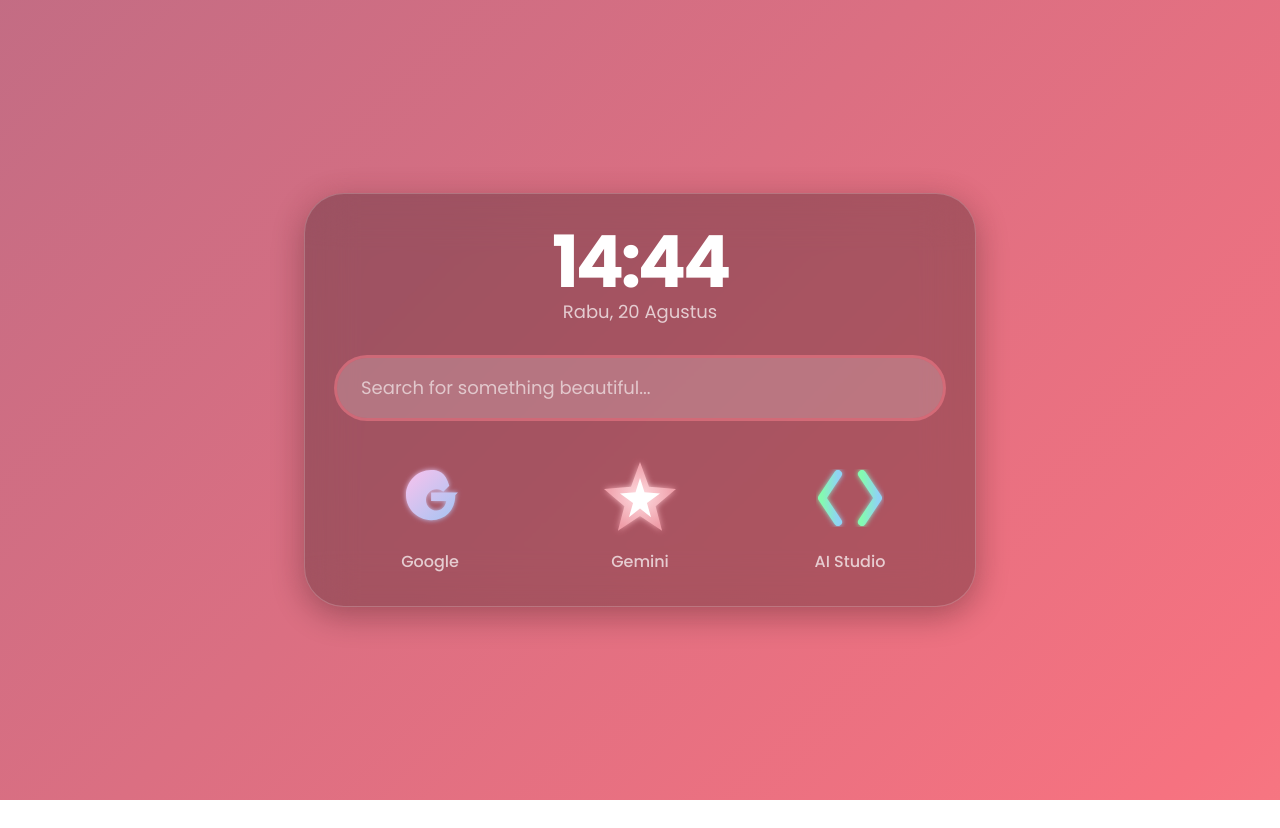
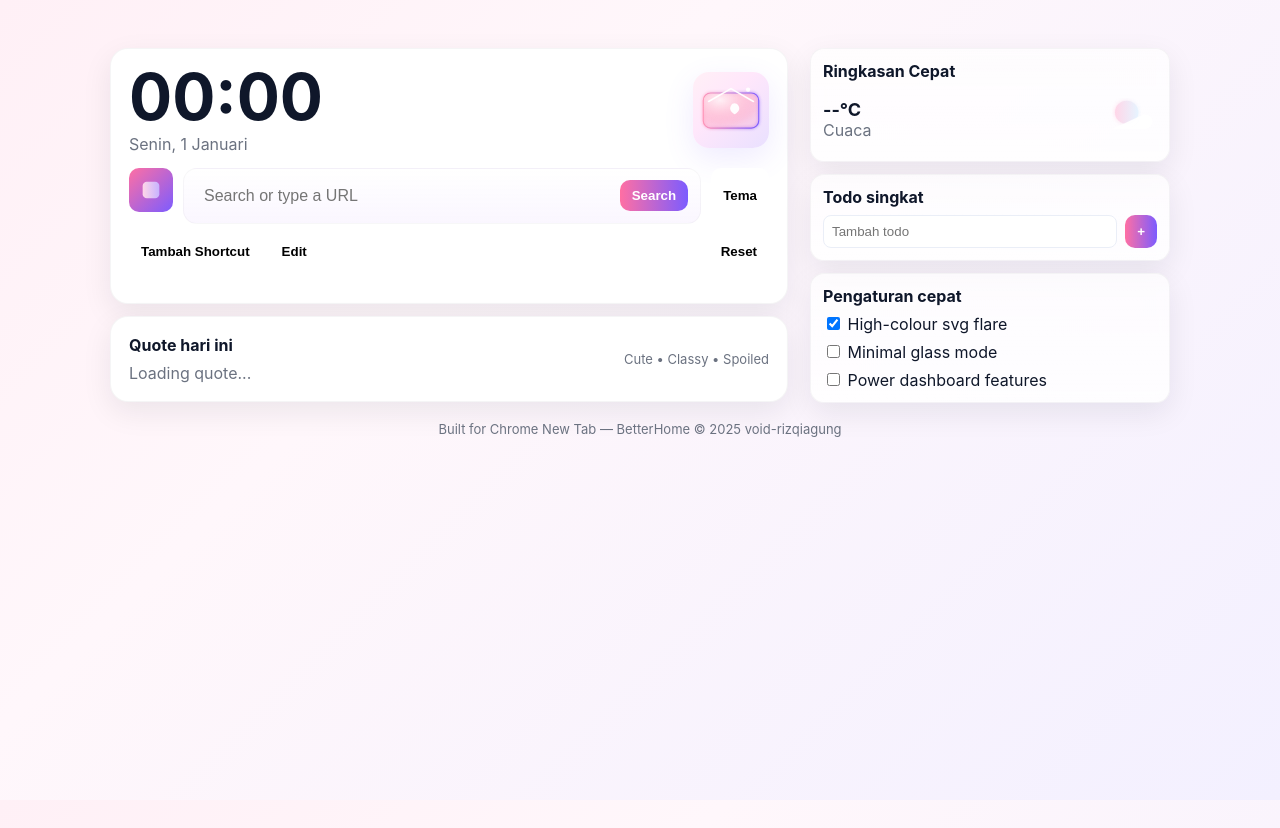
Before and after one commit to void-rizqiagung/betterhome-page, a plain HTML site: page index.html in a window 1280 px wide. Before the commit the page ends 800 px from the top, so only its background shows below. Drawn offline with nearby package versions, Linux system fonts and the light colour scheme.

Commit message:
Update index.html with new content

```diff
--- a/index.html
+++ b/index.html
@@ -1,170 +1,192 @@
-<!DOCTYPE html>
-<html lang="en">
+<!doctype html>
+<html lang="id">
 <head>
-    <meta charset="UTF-8">
-    <meta name="viewport" content="width=device-width, initial-scale=1.0">
-    <title>New Tab</title>
-    <!-- Tailwind CSS CDN -->
-    <script src="https://cdn.tailwindcss.com"></script>
-    <!-- Google Fonts: Poppins for a softer, cuter feel -->
-    <link rel="preconnect" href="https://fonts.googleapis.com">
-    <link rel="preconnect" href="https://fonts.gstatic.com" crossorigin>
-    <link href="https://fonts.googleapis.com/css2?family=Poppins:wght@400;500;600;700&display=swap" rel="stylesheet">
+  <meta charset="utf-8" />
+  <meta name="viewport" content="width=device-width,initial-scale=1" />
+  <meta name="description" content="BetterHome — New Tab untuk Chrome: cute, classy, dan power dashboard dalam satu." />
+  <title>BetterHome — New Tab</title>
+  <!-- Critical CSS (inline) untuk LCP cepat. Tailwind tidak dipakai di produksi New Tab untuk ukuran kecil. -->
   <style>
-        /* A dreamy, animated aurora gradient background */
-        body {
-            font-family: 'Poppins', sans-serif;
-            background: linear-gradient(-45deg, #f8b195, #f67280, #c06c84, #6c5b7b, #355c7d);
-            background-size: 400% 400%;
-            animation: gradientAnimation 20s ease infinite;
-            -webkit-font-smoothing: antialiased;
-            -moz-osx-font-smoothing: grayscale;
+    :root{
+      --bg1: linear-gradient(135deg,#fff0f6 0%, #fff7fb 35%, #f3f0ff 100%);
+      --glass: rgba(255,255,255,0.6);
+      --card: #ffffff;
+      --muted:#6b7280;
+      --accent:#ff6fa3;--accent2:#7c5cff;
+      --radius:18px;--maxW:1100px;--shadow:0 10px 30px rgba(15,23,42,0.08);
     }
+    *{box-sizing:border-box}
+    html,body{height:100%}
+    body{
+      margin:0;font-family:Inter, Poppins, system-ui, -apple-system, "Segoe UI", Roboto, "Helvetica Neue", Arial;
+      background:var(--bg1);-webkit-font-smoothing:antialiased;color:#0f172a;
+    }
+    .wrap{max-width:var(--maxW);margin:28px auto;padding:20px}
+    .newtab{display:flex;gap:22px;align-items:flex-start}
+    /* Left: utama (waktu, search, shortcuts) */
+    .main{flex:1;min-width:320px}
+    .card{background:var(--card);border-radius:var(--radius);padding:18px;box-shadow:var(--shadow);border:1px solid rgba(15,23,42,0.04)}
 
-        @keyframes gradientAnimation {
-            0% { background-position: 0% 50%; }
-            50% { background-position: 100% 50%; }
-            100% { background-position: 0% 50%; }
-        }
+    /* Time & date */
+    .time{font-weight:700;font-size:clamp(32px,6vw,64px);line-height:0.95;margin:0}
+    .date{color:var(--muted);margin-top:6px}
 
-        /* Custom glowing shadow for the main container */
-        .main-container {
-            box-shadow: 0 8px 32px 0 rgba(0, 0, 0, 0.3), 0 0 20px 5px rgba(246, 114, 128, 0.2);
-        }
+    /* Search */
+    .search-row{display:flex;gap:10px;margin-top:14px}
+    .search-wrap{flex:1;display:flex;align-items:center;gap:10px;padding:10px 12px;border-radius:14px;background:linear-gradient(180deg,rgba(255,255,255,0.9),rgba(250,246,255,0.95));border:1px solid rgba(15,23,42,0.03)}
+    .search-input{flex:1;border:0;background:transparent;padding:8px;font-size:16px;outline:none}
+    .engine-select{width:44px;height:44px;border-radius:10px;border:0;background:linear-gradient(135deg,var(--accent),var(--accent2));display:flex;align-items:center;justify-content:center;cursor:pointer}
 
-        /* Custom focus ring for the search bar */
-        #search-input:focus {
-            box-shadow: 0 0 0 3px rgba(252, 128, 142, 0.5);
-        }
+    /* Shortcuts grid: responsive */
+    .shortcuts{display:grid;grid-template-columns:repeat(4,1fr);gap:12px;margin-top:18px}
+    .tile{display:flex;flex-direction:column;align-items:center;gap:8px;padding:12px;border-radius:12px;background:linear-gradient(180deg,rgba(255,255,255,0.98),#fff);cursor:pointer;transition:transform .18s ease, box-shadow .18s ease}
+    .tile:hover{transform:translateY(-6px);box-shadow:0 12px 28px rgba(15,23,42,0.08)}
+    .tile svg{width:56px;height:56px}
+    .tile .label{font-weight:600;color:#111827;font-size:0.95rem}
+
+    /* Right: widgets (minimal glass or power dashboard) */
+    .side{width:360px;min-width:260px;display:flex;flex-direction:column;gap:12px}
+    .widget{padding:12px;border-radius:14px;background:linear-gradient(180deg,rgba(255,255,255,0.7),rgba(255,255,255,0.85));backdrop-filter: blur(6px);border:1px solid rgba(15,23,42,0.04)}
+    .widget h4{margin:0 0 8px}
+
+    /* Controls */
+    .controls{display:flex;gap:8px;align-items:center;margin-top:12px}
+    .btn{padding:8px 12px;border-radius:10px;border:0;background:#fff;font-weight:600;cursor:pointer}
+    .btn.primary{background:linear-gradient(90deg,var(--accent),var(--accent2));color:white}
+
+    footer{margin-top:18px;color:var(--muted);font-size:13px;text-align:center}
+
+    @media (max-width:980px){.newtab{flex-direction:column}.side{width:100%}}
+    @media (max-width:680px){.shortcuts{grid-template-columns:repeat(3,1fr)}.tile svg{width:48px;height:48px}}
+    @media (prefers-reduced-motion: reduce){*{transition:none!important}}
   </style>
 </head>
-<body class="min-h-screen flex items-center justify-center text-white p-4">
-
-    <!-- Main container with a soft glassmorphism effect -->
-    <main class="main-container w-full max-w-2xl text-center p-6 sm:p-8 bg-black/25 rounded-[2.5rem] border border-white/20 backdrop-blur-xl">
-
-        <!-- Time and Date Display -->
-        <div class="mb-8">
-            <h1 id="time" class="text-6xl sm:text-7xl font-bold tracking-tighter">12:00</h1>
-            <p id="date" class="text-base sm:text-lg opacity-70">Monday, 1 January</p>
+<body>
+  <div class="wrap">
+    <div class="newtab">
+      <main class="main">
+        <div class="card" id="hero">
+          <div style="display:flex;justify-content:space-between;align-items:center;gap:12px">
+            <div>
+              <h1 id="time" class="time">00:00</h1>
+              <div id="date" class="date">Senin, 1 Januari</div>
             </div>
-
-        <!-- Google Search Form -->
-        <form id="search-form" action="https://www.google.com/search" method="get" class="mb-10">
-            <input id="search-input" type="text" name="q" placeholder="Search for something beautiful..." autocomplete="off"
-                   class="w-full px-6 py-4 text-lg bg-white/10 rounded-full border-none outline-none placeholder:text-white/60 transition-all duration-300 focus:bg-white/20">
-        </form>
-
-        <!-- Shortcuts Section -->
-        <div class="grid grid-cols-3 gap-4 sm:gap-6">
-
-            <!-- Google Shortcut -->
-            <a href="https://www.google.com" class="group flex flex-col items-center gap-3 transition-transform duration-300 ease-out hover:scale-110">
-                <div class="w-20 h-20 flex items-center justify-center transition-all duration-300 ease-out group-hover:drop-shadow-[0_0_15px_rgba(255,255,255,0.3)]">
-                    <!-- High-Coloring Google SVG -->
-                    <svg viewBox="0 0 100 100" xmlns="http://www.w3.org/2000/svg">
+            <!-- logo SVG high-colour diffusion -->
+            <div aria-hidden="true" style="width:76px;height:76px;border-radius:16px;display:grid;place-items:center;background:linear-gradient(135deg,#fff0f6 0%,#ffe7fb 40%,#e9e0ff 100%);box-shadow:0 10px 30px rgba(124,92,255,0.12)">
+              <svg viewBox="0 0 120 120" width="64" height="64" role="img" aria-label="BetterHome logo">
                 <defs>
-                            <linearGradient id="google-grad" x1="0%" y1="0%" x2="100%" y2="100%">
-                                <stop offset="0%" style="stop-color:#F9C2ED" />
-                                <stop offset="100%" style="stop-color:#A3C4F3" />
-                            </linearGradient>
-                            <filter id="glow-google">
-                                <feGaussianBlur stdDeviation="3.5" result="coloredBlur"/>
-                                <feMerge>
-                                    <feMergeNode in="coloredBlur"/>
-                                    <feMergeNode in="SourceGraphic"/>
-                                </feMerge>
-                            </filter>
+                  <linearGradient id="lgA" x1="0" x2="1"><stop offset="0" stop-color="#ff93b6"/><stop offset="1" stop-color="#7c5cff"/></linearGradient>
+                  <radialGradient id="rgB" cx="30%" cy="20%" r="80%"><stop offset="0" stop-color="#fff0f6" stop-opacity="0.95"/><stop offset="1" stop-color="#ff93b6" stop-opacity="0.15"/></radialGradient>
+                  <filter id="glo"><feGaussianBlur stdDeviation="3" result="b"/><feMerge><feMergeNode in="b"/><feMergeNode in="SourceGraphic"/></feMerge></filter>
                 </defs>
-                        <g filter="url(#glow-google)">
-                            <path fill="url(#google-grad)" d="M85.1,43.1H51.4v10.8h19c-1.3,7-5.9,11.8-12.2,11.8c-7.3,0-13.2-6-13.2-13.3s5.9-13.3,13.2-13.3 c3.9,0,6.8,1.7,8.4,3.2l7.5-7.5C69.3,17.7,61,15,51.4,15C34.3,15,20,29.3,20,46.4s14.3,31.4,31.4,31.4 c18.1,0,30.1-12.8,30.1-30.8C81.5,45.8,85.1,43.1,85.1,43.1z"/>
+                <g filter="url(#glo)">
+                  <rect x="8" y="28" width="104" height="66" rx="14" fill="url(#rgB)" stroke="url(#lgA)" stroke-width="2"/>
+                </g>
+                <path d="M18 44 L60 20 L102 44" fill="none" stroke="#fff" stroke-width="3" stroke-linecap="round" stroke-linejoin="round" opacity="0.98"/>
+                <g transform="translate(60,58)">
+                  <path d="M0 -6 c3 -6 10 -6 14 0 c4 6 0 12 -7 16 c-7 -4 -11 -10 -7 -16" fill="#fff" opacity="0.95"/>
+                </g>
+                <g transform="translate(92,22)" opacity="0.95">
+                  <circle cx="0" cy="0" r="4" fill="#fff"/>
                 </g>
               </svg>
             </div>
-                <span class="font-medium opacity-70 group-hover:opacity-100 transition-opacity">Google</span>
-            </a>
+          </div>
 
-            <!-- Gemini Shortcut -->
-            <a href="https://gemini.google.com/" class="group flex flex-col items-center gap-3 transition-transform duration-300 ease-out hover:scale-110">
-                <div class="w-20 h-20 flex items-center justify-center transition-all duration-300 ease-out group-hover:drop-shadow-[0_0_15px_rgba(255,255,255,0.4)]">
-                    <!-- High-Coloring Gemini SVG -->
-                    <svg viewBox="0 0 100 100" xmlns="http://www.w3.org/2000/svg">
+          <div class="search-row" role="search" aria-label="Cari">
+            <button id="engine-btn" class="engine-select" title="Pilih mesin pencari" aria-haspopup="true" aria-expanded="false">
+              <!-- engine icon (will update) -->
+              <svg id="engine-icon" viewBox="0 0 24 24" width="20" height="20" aria-hidden="true">
                 <defs>
-                            <radialGradient id="gemini-grad" cx="50%" cy="50%" r="50%" fx="50%" fy="50%">
-                                <stop offset="0%" style="stop-color:#FFDDE1" />
-                                <stop offset="100%" style="stop-color:#EE9CA7" />
-                            </radialGradient>
-                            <filter id="glow-gemini">
-                                <feGaussianBlur stdDeviation="4" result="coloredBlur"/>
-                                <feMerge>
-                                    <feMergeNode in="coloredBlur"/>
-                                    <feMergeNode in="SourceGraphic"/>
-                                </feMerge>
-                            </filter>
+                  <linearGradient id="engGrad" x1="0" x2="1"><stop offset="0" stop-color="#ffd6e8"/><stop offset="1" stop-color="#c7b3ff"/></linearGradient>
                 </defs>
-                        <g filter="url(#glow-gemini)">
-                           <path fill="url(#gemini-grad)" d="M50 5 L61.2 35.8 L95 38.8 L69.5 60.2 L77.6 91 L50 72.5 L22.4 91 L30.5 60.2 L5 38.8 L38.8 35.8Z" />
-                           <path fill="white" d="M50 25 L55.6 42.9 L75 44.4 L58.7 56.1 L63.8 74 L50 63.2 L36.2 74 L41.3 56.1 L25 44.4 L44.4 42.9Z" />
+                <rect x="2" y="2" width="20" height="20" rx="5" fill="url(#engGrad)"/>
+              </svg>
+            </button>
+
+            <div class="search-wrap">
+              <input id="search-input" class="search-input" type="search" placeholder="Search or type a URL" aria-label="Search" />
+              <button id="search-go" class="btn primary" aria-label="Search sekarang">Search</button>
+            </div>
+
+            <button id="theme-toggle" class="btn" title="Toggle theme">Tema</button>
+          </div>
+
+          <div class="controls">
+            <button id="add-shortcut" class="btn">Tambah Shortcut</button>
+            <button id="edit-shortcuts" class="btn">Edit</button>
+            <div style="flex:1"></div>
+            <button id="reset-defaults" class="btn">Reset</button>
+          </div>
+
+          <div class="shortcuts" id="shortcuts" aria-live="polite">
+            <!-- tiles inserted by JS -->
+          </div>
+        </div>
+
+        <!-- Optional area: quote / notes -->
+        <div style="margin-top:12px" class="card">
+          <div style="display:flex;justify-content:space-between;align-items:center">
+            <div>
+              <strong>Quote hari ini</strong>
+              <div style="color:var(--muted);margin-top:8px" id="daily-quote">Loading quote...</div>
+            </div>
+            <div style="text-align:right;color:var(--muted);font-size:13px">Cute • Classy • Spoiled</div>
+          </div>
+        </div>
+
+      </main>
+
+      <aside class="side">
+        <div class="widget card" aria-labelledby="widgets-title">
+          <h4 id="widgets-title">Ringkasan Cepat</h4>
+          <div style="display:flex;gap:10px;align-items:center">
+            <div style="flex:1">
+              <div style="font-weight:700;font-size:18px" id="weather-temp">--°C</div>
+              <div style="color:var(--muted)" id="weather-desc">Cuaca</div>
+            </div>
+            <div aria-hidden="true">
+              <!-- weather cute svg -->
+              <svg viewBox="0 0 48 48" width="56" height="56">
+                <defs>
+                  <linearGradient id="w1" x1="0" x2="1"><stop offset="0" stop-color="#ffd6e8"/><stop offset="1" stop-color="#e6f4ff"/></linearGradient>
+                  <filter id="g2"><feGaussianBlur stdDeviation="2" result="b"/><feMerge><feMergeNode in="b"/><feMergeNode in="SourceGraphic"/></feMerge></filter>
+                </defs>
+                <g filter="url(#g2)">
+                  <circle cx="22" cy="20" r="10" fill="url(#w1)"/>
                 </g>
+                <path d="M10 34h28a6 6 0 0 0 0-12h-2" fill="#fff" opacity="0.95"/>
               </svg>
             </div>
-                <span class="font-medium opacity-70 group-hover:opacity-100 transition-opacity">Gemini</span>
-            </a>
+          </div>
+        </div>
 
-            <!-- AI Studio Shortcut -->
-            <a href="https://aistudio.google.com/" class="group flex flex-col items-center gap-3 transition-transform duration-300 ease-out hover:scale-110">
-                <div class="w-20 h-20 flex items-center justify-center transition-all duration-300 ease-out group-hover:drop-shadow-[0_0_15px_rgba(255,255,255,0.3)]">
-                    <!-- High-Coloring AI Studio SVG -->
-                    <svg viewBox="0 0 100 100" xmlns="http://www.w3.org/2000/svg">
-                        <defs>
-                            <linearGradient id="studio-grad" x1="0%" y1="0%" x2="100%" y2="0%">
-                                <stop offset="0%" style="stop-color:#84fab0" />
-                                <stop offset="100%" style="stop-color:#8fd3f4" />
-                            </linearGradient>
-                            <filter id="glow-studio">
-                                <feGaussianBlur stdDeviation="3" result="coloredBlur"/>
-                                <feMerge>
-                                    <feMergeNode in="coloredBlur"/>
-                                    <feMergeNode in="SourceGraphic"/>
-                                </feMerge>
-                            </feMerge>
-                        </defs>
-                        <g filter="url(#glow-studio)">
-                            <path d="M35,20 L15,50 L35,80" stroke="url(#studio-grad)" stroke-width="10" stroke-linecap="round" stroke-linejoin="round" fill="none"/>
-                            <path d="M65,20 L85,50 L65,80" stroke="url(#studio-grad)" stroke-width="10" stroke-linecap="round" stroke-linejoin="round" fill="none"/>
-                        </g>
-                    </svg>
+        <div class="widget card">
+          <h4>Todo singkat</h4>
+          <div id="todo-list" style="margin-top:8px"></div>
+          <div style="display:flex;gap:8px;margin-top:8px">
+            <input id="todo-input" type="text" placeholder="Tambah todo" style="flex:1;padding:8px;border-radius:8px;border:1px solid #eaeef7"/>
+            <button id="todo-add" class="btn primary">+</button>
           </div>
-                <span class="font-medium opacity-70 group-hover:opacity-100 transition-opacity">AI Studio</span>
-            </a>
         </div>
-    </main>
 
-    <script>
-        // Function to update time and date
-        function updateTime() {
-            const now = new Date();
-            const timeEl = document.getElementById('time');
-            const dateEl = document.getElementById('date');
+        <div class="widget card">
+          <h4>Pengaturan cepat</h4>
+          <div style="display:flex;flex-direction:column;gap:8px;margin-top:8px">
+            <label><input id="toggle-flare" type="checkbox" checked /> High-colour svg flare</label>
+            <label><input id="toggle-classic" type="checkbox" /> Minimal glass mode</label>
+            <label><input id="toggle-power" type="checkbox" /> Power dashboard features</label>
+          </div>
+        </div>
 
-            // Format time (HH:MM)
-            const hours = String(now.getHours()).padStart(2, '0');
-            const minutes = String(now.getMinutes()).padStart(2, '0');
-            timeEl.textContent = `${hours}:${minutes}`;
+      </aside>
+    </div>
 
-            // Format date
-            const options = { weekday: 'long', day: 'numeric', month: 'long' };
-            dateEl.textContent = now.toLocaleDateString('id-ID', options);
-        }
+    <footer>
+      Built for Chrome New Tab — BetterHome © 2025 void-rizqiagung
+    </footer>
+  </div>
 
-        // Update the time every second
-        setInterval(updateTime, 1000);
-
-        // Initial call to display time immediately
-        updateTime();
-
-        // Focus on search input on load
-        document.getElementById('search-input').focus();
-    </script>
+  <script src="index.js"></script>
 </body>
 </html>
```
Lines whose indentation alone changed are shown as unchanged.
